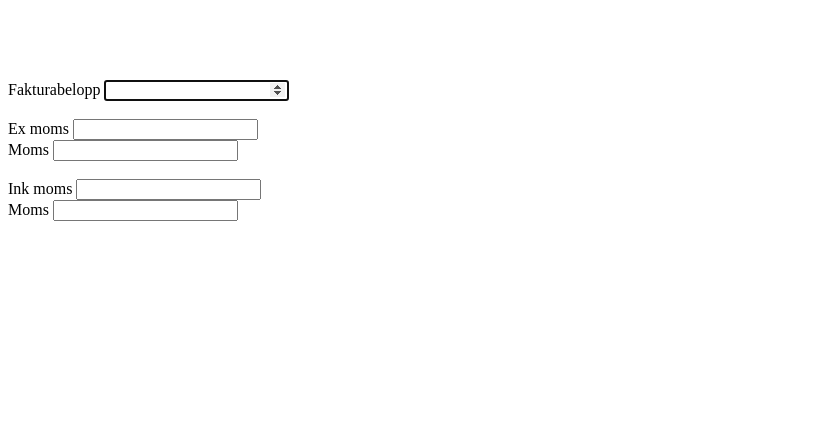
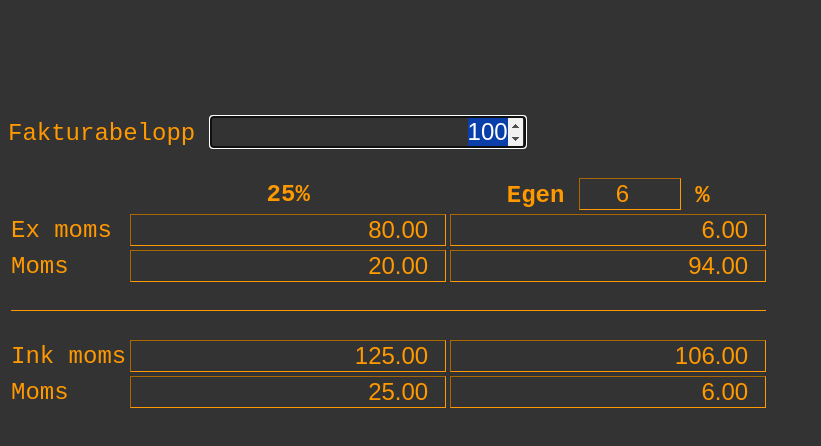
Before and after one commit to idstam/webmoms, a plain HTML site: page index.html in a window 1280 px wide. Shown: the whole page, without its empty margins (0-821 px from the left). Drawn offline with Linux system fonts and the light colour scheme.

Commit message:
First viable product

```diff
--- a/index.html
+++ b/index.html
@@ -3,26 +3,87 @@
 <head>
     <meta charset="UTF-8">
     <title>Bokföringshjälp</title>
-    <!-- <link rel="stylesheet" href="../jsi.css" type="text/css" media="screen, projection" /> -->
+    <link rel="stylesheet" href="jsi.css" type="text/css" media="screen, projection"/>
     <meta name="viewport" content="width=device-width, initial-scale=1.0">
-    <script src="moms.js" ></script>
+    <script src="moms.js"></script>
 </head>
-<body>
+<body onload="document.getElementById('beloppet').select(); newNumber()">
 
-<br />
-<br />
-<br />
-<br />
+<br/>
+<br/>
+<br/>
+<br/>
+<label>Fakturabelopp <input id="beloppet" type="number" value="100" accesskey="F"
+                            autofocus onClick="this.select();"
+                            oninput="newNumber()" style="text-align: right; "/> </label>
+<br/><br/>
 
-<label>Fakturabelopp <input id="beloppet" type="number"  accesskey="F" autofocus oninput="newNumber()" /> </label>
-<br /><br />
-<label>Ex moms <input id="minusMoms" type="number"  accesskey="F" autofocus/> </label>
-<br />
-<label>Moms <input id="avdragenMoms" type="number"  accesskey="F" autofocus/> </label>
-<br /><br />
-<label>Ink moms <input id="plusMoms" type="number"  accesskey="F" autofocus/> </label>
-<br />
-<label>Moms <input id="adderadMoms" type="number" accesskey="F" autofocus/> </label>
+<table>
+    <tr>
+        <th></th>
+        <th>25%</th>
+        <th>Egen <input title="Egen momssats"
+                        type="number" id="egenMomssats" value="6" oninput="newNumber()"
+                        onClick="this.select();"
+                        style="text-align: center; width: 4em;"/> %
+        </th>
+    </tr>
+    <tr>
+        <td>Ex moms</td>
+        <td>
+            <input title="Ex moms 25%"
+                   id="minusMoms25" type="number" accesskey="F" style="text-align: right; "
+                   onClick="this.select();"/>
+        </td>
+        <td>
+            <input title="Ex egen moms"
+                   id="minusMomsEgen" type="number" accesskey="F" style="text-align: right; "
+                   onClick="this.select();"/>
+        </td>
+    </tr>
+    <tr>
+        <td>Moms</td>
+        <td>
+            <input title="Avdragen moms 25%"
+                   id="avdragenMoms25" type="number" accesskey="F" style="text-align: right; "
+                   onClick="this.select();"/>
+        </td>
+        <td>
+            <input title="Avdragen egen moms"
+                   id="avdragenMomsEgen" type="number" accesskey="F" style="text-align: right; "
+                   onClick="this.select();"/>
+        </td>
+    </tr>
+    <tr>
+        <td colspan="3" ><hr/></td>
+    </tr>
+    <tr>
+        <td>Ink moms</td>
+        <td>
+            <input title="Ink 25% moms"
+                   id="plusMoms25" type="number" accesskey="F" style="text-align: right; "
+                   onClick="this.select();"/>
+        </td>
+        <td>
+            <input title="Ink egen moms"
+                   id="plusMomsEgen" type="number" accesskey="F" style="text-align: right; "
+                   onClick="this.select();"/>
+        </td>
+    </tr>
+    <tr>
+        <td>Moms</td>
+        <td>
+            <input title="Pålaggd 25% moms"
+                   id="adderadMoms25" type="number" accesskey="F" style="text-align: right; "
+                   onClick="this.select();"/>
+        </td>
+        <td>
+            <input title="Pålaggd egen moms"
+                   id="adderadMomsEgen" type="number" accesskey="F" style="text-align: right; "
+                   onClick="this.select();"/>
+        </td>
+    </tr>
+</table>
 
 </body>
 </html>
--- /dev/null
+++ b/jsi.css
@@ -0,0 +1,25 @@
+
+body {
+	background-color: #333333;
+	color: #FF9900;
+	font-family: "Courier New", Courier, monospace;
+    font-size: x-large;
+}
+
+input{
+    background-color: #333333;
+    color:#FF9900;
+    font-size: inherit;
+    border-color: #FF9900;
+    border-width: thin;
+
+}
+hr {
+    display: block;
+    height: 1px;
+    border: 0;
+    border-top: 1px solid;
+    margin: 1em 0;
+    padding: 0;
+    border-bottom-color: #FF9900;
+}
--- a/moms.js
+++ b/moms.js
@@ -2,6 +2,22 @@
  * Created by johan on 2016-04-30.
  */
 var newNumber = function () {
-    var txt = document.getElementById("beloppet").innerText;
-    alert(txt);
+    var beloppet = Number(document.getElementById("beloppet").value);
+    //alert(txt);
+    var momssats = Number(0.25);
+    var momsAvdrag = Number(1 - ( 1 / (momssats + 1)));
+    document.getElementById("minusMoms25").value = (beloppet - (beloppet * momsAvdrag)).toFixed(2) ;
+    document.getElementById("avdragenMoms25").value = (beloppet * momsAvdrag).toFixed(2) ;
+
+    document.getElementById("plusMoms25").value = (beloppet + (beloppet * momssats)).toFixed(2) ;
+    document.getElementById("adderadMoms25").value = (beloppet * momssats).toFixed(2) ;
+
+    momssats = Number(Number(document.getElementById("egenMomssats").value) / 100);
+    momsAvdrag = (100 / (Number(document.getElementById("egenMomssats").value) + 100)).toFixed(2);
+
+    document.getElementById("minusMomsEgen").value = (beloppet - (beloppet * momsAvdrag)).toFixed(2) ;
+    document.getElementById("avdragenMomsEgen").value = (beloppet * momsAvdrag).toFixed(2) ;
+
+    document.getElementById("plusMomsEgen").value = (beloppet + (beloppet * momssats)).toFixed(2) ;
+    document.getElementById("adderadMomsEgen").value = (beloppet * momssats).toFixed(2) ;
 };
```
